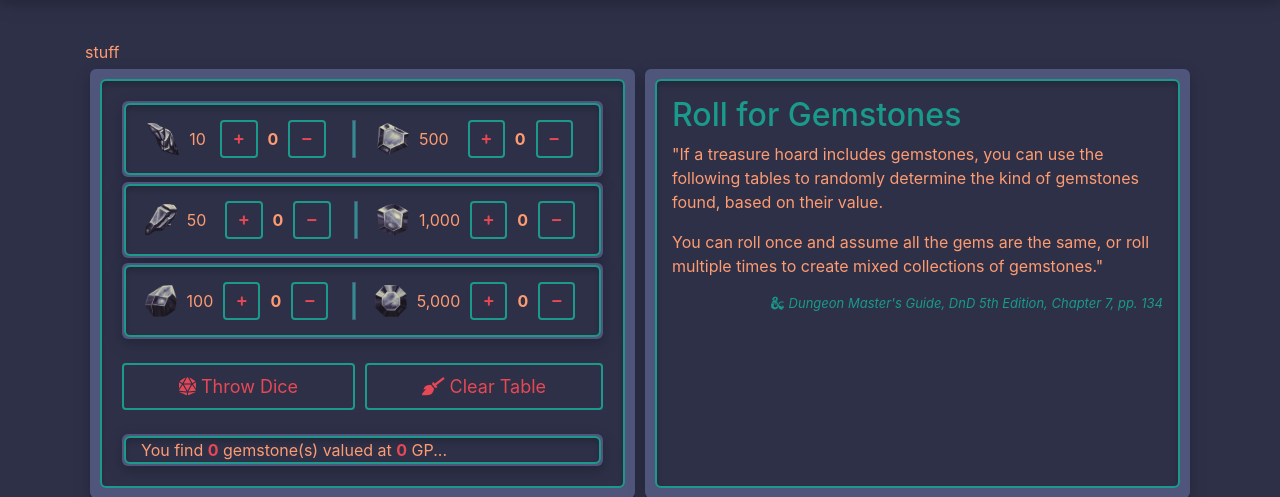
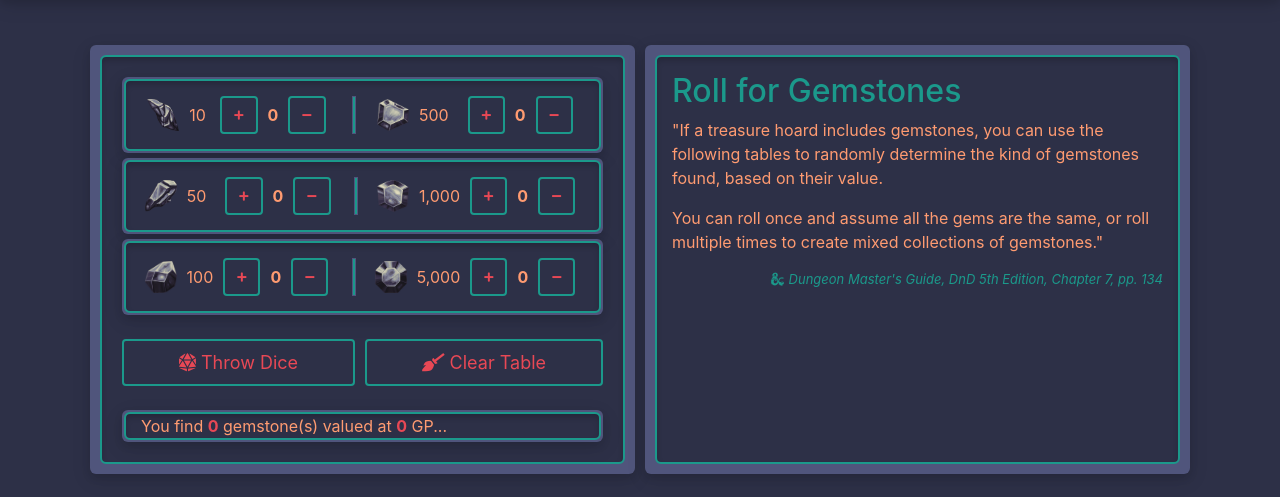
Before and after one commit to Stephanie-Burns/gemstone_roller_demo, a Django app: page /treasure/gemstone/roll/ in a window 1280 px wide. Shown: the part 60-557 px from the top of the page. Run offline with Django 4.2, Linux system fonts and the light colour scheme; some libraries are stand-ins or nearby versions.

Commit message:
clean up

```diff
--- a/treasure/templates/treasure/gemstone-roll.html
+++ b/treasure/templates/treasure/gemstone-roll.html
@@ -5,13 +5,6 @@
 {% block title %}Gemstone Roller{% endblock %}
 
 {% block content %}
-
-
-
-    <div class="item-a">
-stuff
-    </div>
-
 
     <section>
 
```
Also changed, not shown: treasure/migrations/__init__.py (added).
